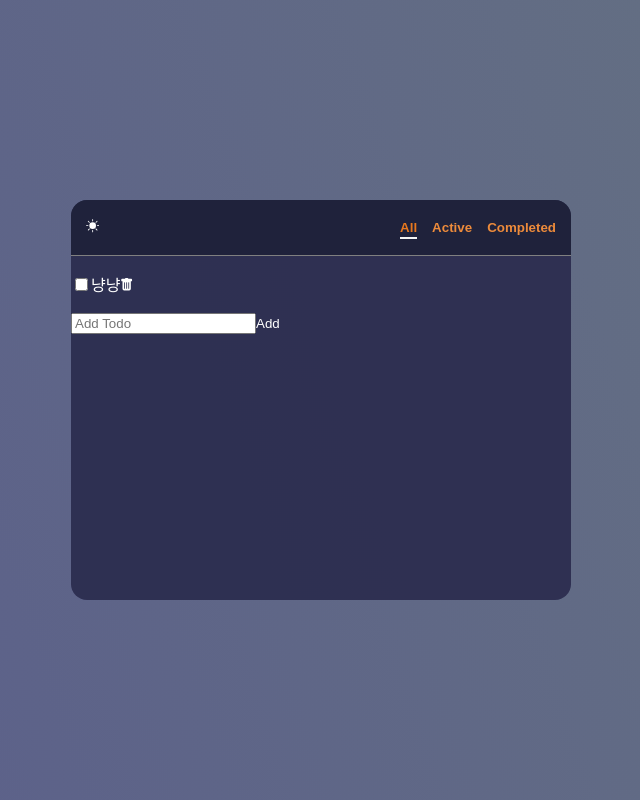
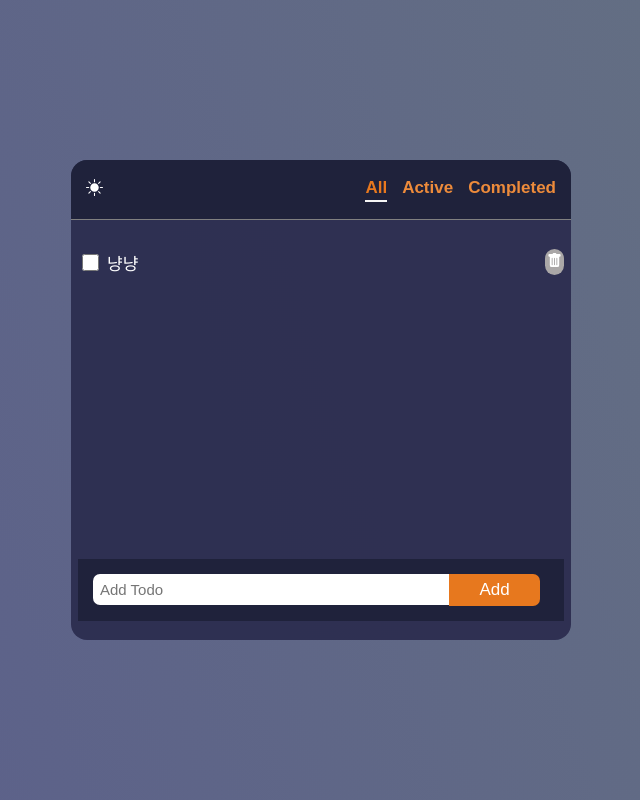
Before and after one commit to kot8585/react-todo-app, a React (Create React App) app in the folder my-todo/: page / in a window 1280 px wide. Shown: the whole page, without its empty margins (319-959 px from the left). Built offline with nearby package versions, Linux system fonts and the light colour scheme.

Commit message:
"my" - todoList, addTodo 스타일링 완료
- todoList의 height가 이상해...

```diff
--- a/my-todo/src/AddTodo/AddTodo.jsx
+++ b/my-todo/src/AddTodo/AddTodo.jsx
@@ -1,5 +1,6 @@
 import React, { useState } from 'react';
 import {v4 as uuidv4} from 'uuid';
+import styles from './AddTodo.module.css'
 
 
 export default function AddTodo({onAdd}) {
@@ -16,13 +17,15 @@ export default function AddTodo({onAdd}) {
   }
 
   return (
-    <form onSubmit={handleSubmit}>
-      <input type="text"
+    <form onSubmit={handleSubmit} className={styles.form}>
+      <input
+      className={styles.addInput}
+      type="text"
       placeholder="Add Todo"
       value={todoText}
       onChange={(e) => setTodoText(e.target.value)}
       />
-      <button>Add</button>
+      <button className={styles.addBtn}>Add</button>
     </form>
   );
 }
--- /dev/null
+++ b/my-todo/src/AddTodo/AddTodo.module.css
@@ -0,0 +1,23 @@
+.form {
+  background-color: var(--color-bg-dark);
+  padding:15px;
+
+}
+
+.addInput {
+  font-size: 15px;
+  padding: 7px;
+  width: 75%;
+  border-top-left-radius: 7px;
+  border-bottom-left-radius: 7px;
+  outline: none;
+  border: none;
+}
+
+.addBtn {
+  background-color: var(--color-accent);
+  width: 20%;
+  padding: 6px;
+  border-top-right-radius: 7px;
+  border-bottom-right-radius: 7px;
+}
--- a/my-todo/src/Todo/Todo.jsx
+++ b/my-todo/src/Todo/Todo.jsx
@@ -1,17 +1,21 @@
 import React from 'react';
 import { BsFillTrashFill } from "react-icons/bs";
+import styles from './Todo.module.css'
 
 export default function Todo({todo, onChecked, onDelete}) {
   return (
-      <li key={todo.id}>
+      <li className={styles.list} key={todo.id}>
           <input
+          className={styles.checkbox}
           type='checkbox'
           //❗️엘리꺼랑 비교해보기
           checked={todo.isCompleted}
           onChange={() => onChecked(todo.id)}/>
-        {todo.text}
-        <button  onClick={() => onDelete(todo.id)}>
-          <BsFillTrashFill/>
+        <span className={`${styles.text} ${todo.isCompleted && styles.completed}`}>{todo.text}</span>
+        <button
+        className={styles.deleteBtn}
+        onClick={() => onDelete(todo.id)}>
+          <BsFillTrashFill className={styles.deleteIcon}/>
         </button>
       </li>
   );
--- /dev/null
+++ b/my-todo/src/Todo/Todo.module.css
@@ -0,0 +1,34 @@
+.list {
+  display: flex;
+  gap: 5px;
+  padding: 5px 0;
+  align-items: center;
+}
+
+.checkbox{
+  width: 17px;
+  height: 17px;
+  accent-color: var(--color-accent);
+}
+
+.text {
+  flex-grow: 1;
+}
+
+.deleteBtn {
+  background: var(--color-scrollbar);
+  border-radius: 1rem;
+  padding: 2px;
+}
+
+.deleteIcon {
+  color: white;
+  font-size: 15px;
+  padding: 2px 0 0 0;
+}
+
+.text.completed {
+  content: '';
+  text-decoration: line-through;
+  color: var(--color-grey);
+}
--- a/my-todo/src/TodoList/TodoList.jsx
+++ b/my-todo/src/TodoList/TodoList.jsx
@@ -1,6 +1,7 @@
 import React, {useState} from 'react';
 import AddTodo from '../AddTodo/AddTodo';
 import Todo from '../Todo/Todo';
+import styles from './TodoList.module.css'
 
 export default function TodoList({type}) {
   const [todoList, setTodoList] = useState([{id: '1234', text: '냥냥', isCompleted: false}]);
@@ -24,8 +25,8 @@ export default function TodoList({type}) {
   const filterTodo = getFilteredItems(todoList, type);
 
   return (
-    <section>
-      <ul>
+    <section className={styles.container}>
+      <ul className={styles.list}>
         {filterTodo.map((todo) => (
           <Todo
             key={todo.id}
--- /dev/null
+++ b/my-todo/src/TodoList/TodoList.module.css
@@ -0,0 +1,12 @@
+.container {
+  /* height가 이상해 */
+  height: 82%;
+  display: flex;
+  flex-direction: column;
+  justify-content: space-between;
+  padding: 7px;
+}
+
+.list {
+
+}
--- a/my-todo/src/index.css
+++ b/my-todo/src/index.css
@@ -32,10 +32,11 @@ code {
 
 #root {
   width: 100%;
-  height: 50%;
+  height: 60%;
   max-width: 500px;
   background-color: var(--color-bg);
   border-radius: 1rem;
+  font-size: 17px;
 }
 
 ul {
@@ -49,4 +50,5 @@ button {
   background: none;
   color: white;
   padding: 0;
+  font-size: 17px;
 }
```
